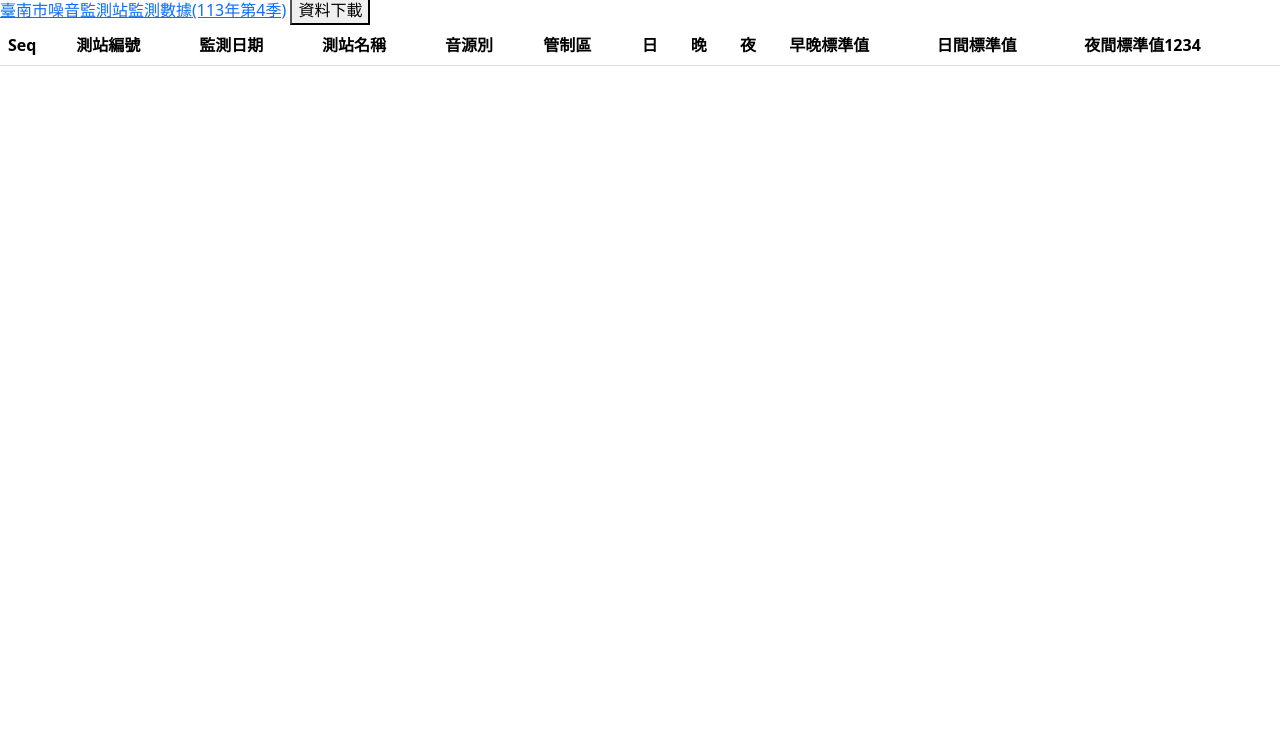
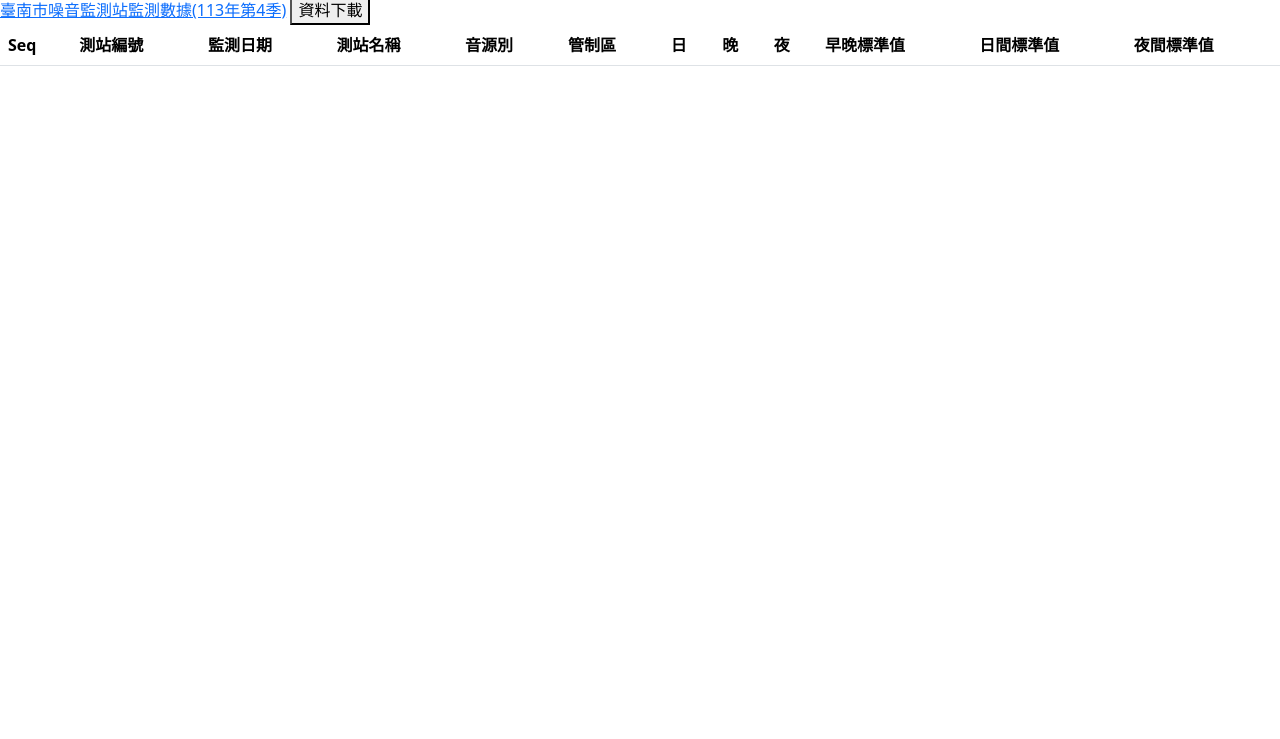
Before and after one commit to Benson-12/TainaCityNoiseMonitoring-, a plain HTML site: page index.html in a window 1280 px wide. Shown: the part 61-800 px from the top of the page. Drawn offline with nearby package versions, Linux system fonts and the light colour scheme.

Commit message:
修改備註

```diff
--- a/index.html
+++ b/index.html
@@ -2,19 +2,7 @@
 https://data.gov.tw/dataset/101813
 臺南市噪音監測站監測數據
 本資料集提供臺南市噪音監測站監測數據資料。
-
-用表格呈現
-
-1、拿資料
-2、ajax_get_post
-3.json解開
-4
-
 -->
-
-
-
-
 <!DOCTYPE html>
 <html>
 
@@ -104,17 +92,9 @@ https://data.gov.tw/dataset/101813
         <th>夜</th>
         <th>早晚標準值</th>
         <th>日間標準值</th>
-        <th>夜間標準值1234</th>
+        <th>夜間標準值</th>
       </tr>
     </thead>
-    <!-- <tbody>
-      <tr>
-      </tr>
-      <tr>
-      </tr>
-      <tr>
-      </tr>
-    </tbody> -->
   </table>
 
 </body>
```
